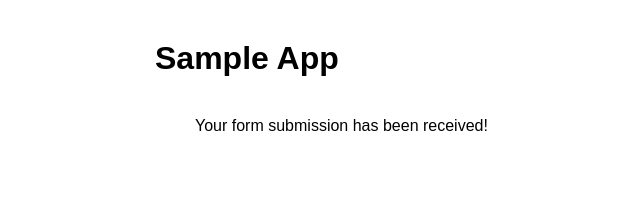
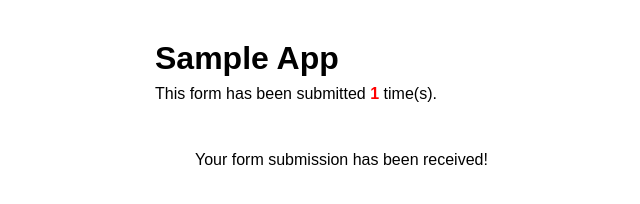
Before and after one commit to thinkful-ei-iguana/Sample-Repo, a plain HTML site: page index.html in a window 1280 px wide. Both pictures are taken after typing "Sample", "Sample", "name@example.com" into the empty fields and a click on the input "Submit Form". Shown: the whole page, without its empty margins (285-925 px from the left). Drawn offline with nearby package versions, Linux system fonts and the light colour scheme.

Commit message:
Adding aria-live region

```diff
--- a/form.js
+++ b/form.js
@@ -1,5 +1,6 @@
 'use strict';
 /* global $ */
+let counter = 0;
 
 function serializeJson(form) {
   const formData = new FormData(form);
@@ -10,13 +11,18 @@ function serializeJson(form) {
 
 $('#contactForm').submit(event => {
   event.preventDefault();
+  console.log('h')
+  counter++;
   // These two lines are THE SAME
   // let formElement = document.querySelector("#contactForm");
   let formElement = $('#contactForm')[0];
   // the [0] here selects the native element
-  console.log( serializeJson(formElement) );
+  console.log(serializeJson(formElement));
 
   $('#contactForm').html(`
     <p>Your form submission has been received!</p>
   `);
+  $('.counter').html(counter);
+
+
 });
--- a/index.css
+++ b/index.css
@@ -32,3 +32,8 @@ div {
   margin: .5rem 0;
   padding: 0;
 }
+
+.counter {
+  color: red;
+  font-weight: 700;
+}
--- a/index.html
+++ b/index.html
@@ -1,5 +1,6 @@
 <!DOCTYPE html>
 <html lang="en">
+
 <head>
   <meta charset="UTF-8">
   <meta name="viewport" content="width=device-width, initial-scale=1.0">
@@ -7,9 +8,11 @@
   <title>FormData Example</title>
   <link rel="stylesheet" href="index.css">
 </head>
+
 <body>
   <main>
     <h1 tabindex="0">Sample App</h1>
+    <div aria-live="polite">This form has been submitted <span class="counter">0</span> time(s).</div>
     <form id="contactForm" action="#">
       <div>
         <label for="firstname">First Name</label>
@@ -27,7 +30,8 @@
         <input type="submit" name="submit" id="submit" value="Submit Form">
     </form>
   </main>
-  <script src="https://code.jquery.com/jquery-3.4.1.slim.min.js"></script>
+  <script src="https://code.jquery.com/jquery-3.4.1.slim.min.js" crossorigin="true"></script>
   <script src="form.js"></script>
 </body>
+
 </html>
```
